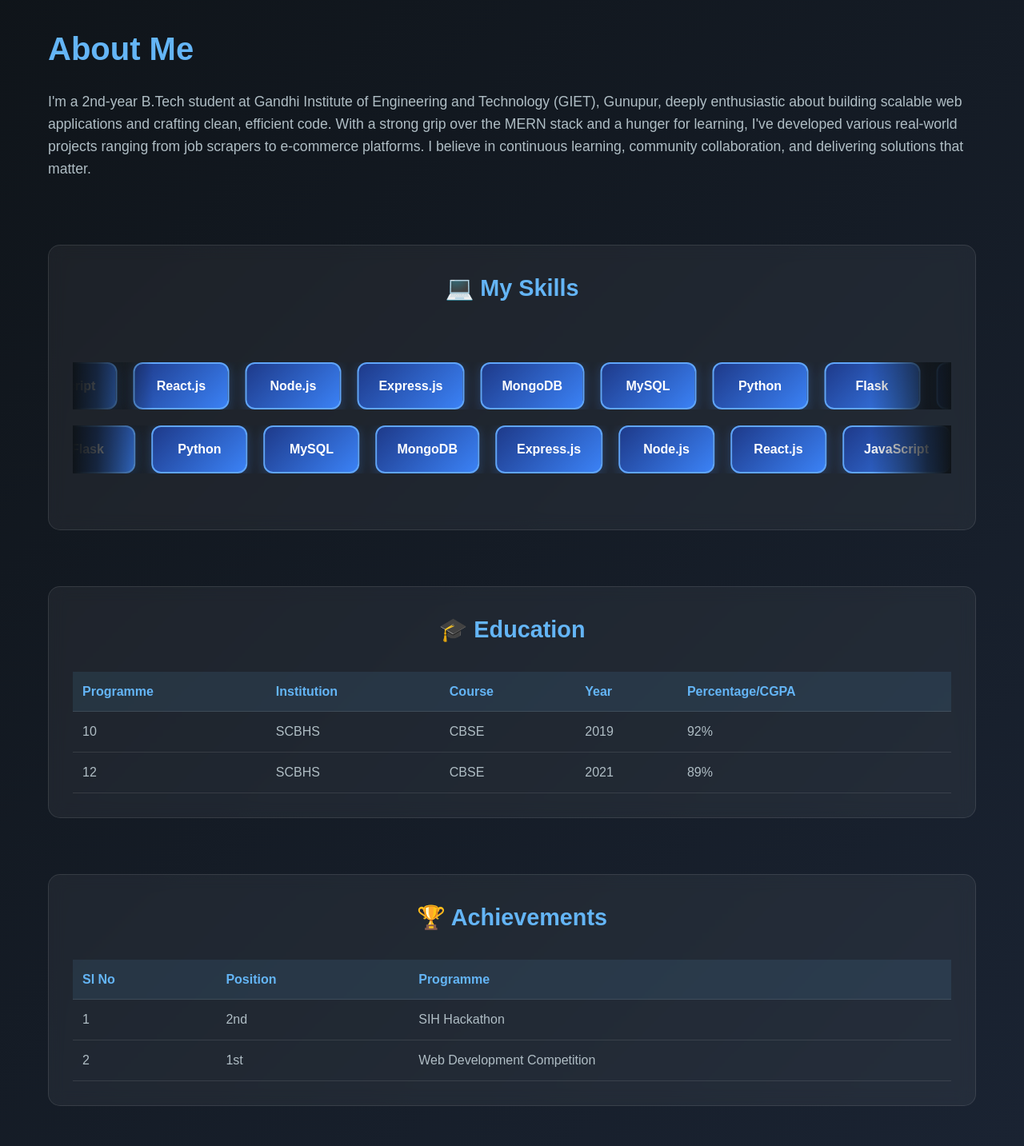
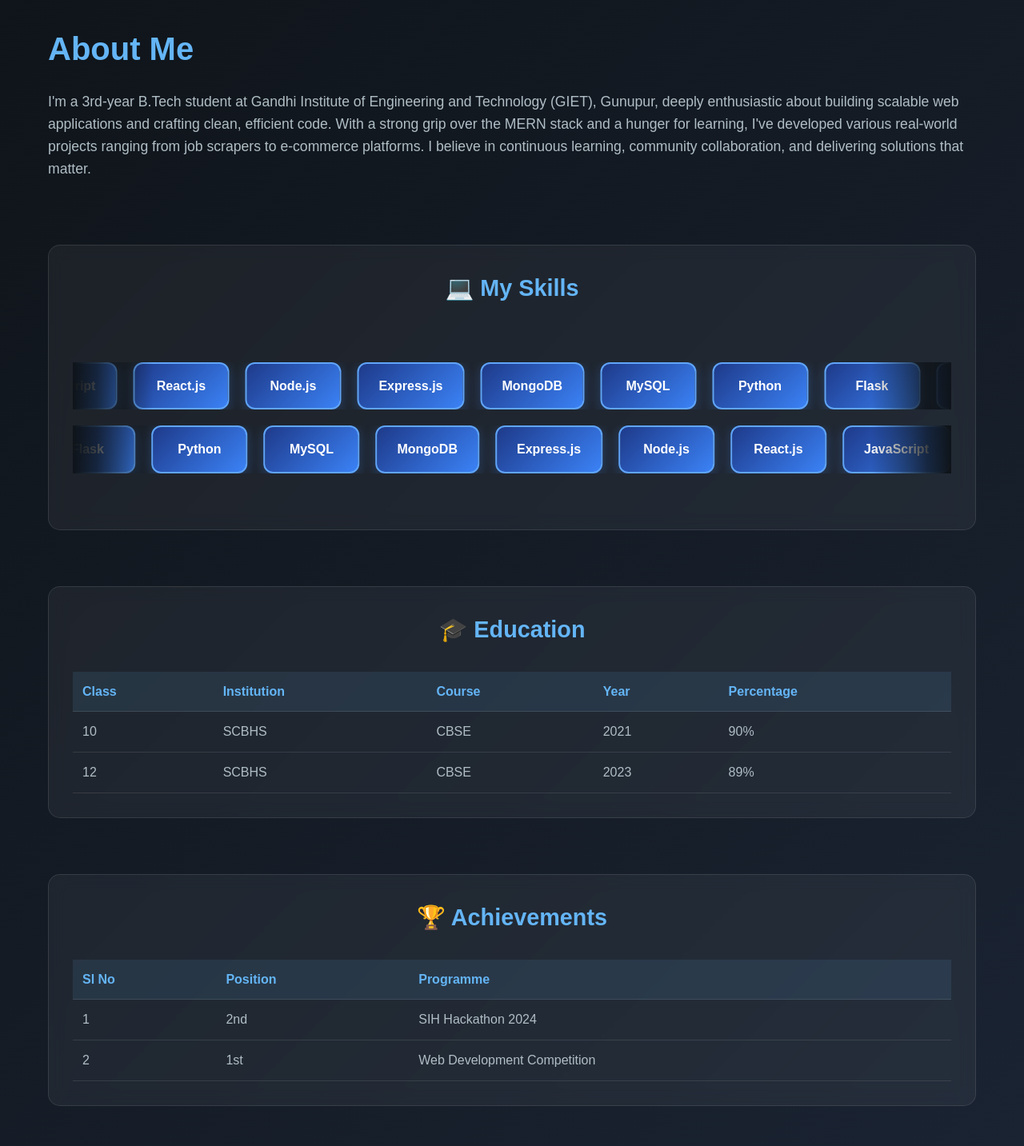
Before and after one commit to Pratikkumartulo/Python_portfolio, a Flask app: page /about in a window 1280 px wide. Shown: the part 71-1504 px from the top of the page at 80% size. Run offline with Flask 3, Linux system fonts and the light colour scheme.

Commit message:
Changed the user_data detail

```diff
--- a/templates/about.html
+++ b/templates/about.html
@@ -35,28 +35,23 @@
                 <table>
                     <thead>
                         <tr>
-                            <th>Programme</th>
+                            <th>Class</th>
                             <th>Institution</th>
                             <th>Course</th>
                             <th>Year</th>
-                            <th>Percentage/CGPA</th>
+                            <th>Percentage</th>
                         </tr>
                     </thead>
                     <tbody>
-                        <tr>
-                            <td>10</td>
-                            <td>SCBHS</td>
-                            <td>CBSE</td>
-                            <td>2019</td>
-                            <td>92%</td>
-                        </tr>
-                        <tr>
-                            <td>12</td>
-                            <td>SCBHS</td>
-                            <td>CBSE</td>
-                            <td>2021</td>
-                            <td>89%</td>
-                        </tr>
+                        {% for cls,detail in user['education'].items() %}
+                            <tr>
+                                <td>{{ cls }}</td>
+                                <td>{{ detail['school'] }}</td>
+                                <td>{{ detail['course'] }}</td>
+                                <td>{{ detail['year'] }}</td>
+                                <td>{{detail['percentage']}}</td>
+                            </tr>
+                        {% endfor %}
                     </tbody>
                 </table>
             </div>
@@ -72,16 +67,13 @@
                         </tr>
                     </thead>
                     <tbody>
+                        {% for sl,detail in user['achv'].items() %}
                         <tr>
-                            <td>1</td>
-                            <td>2nd</td>
-                            <td>SIH Hackathon</td>
+                            <td>{{sl}}</td>
+                            <td>{{detail['pos']}}</td>
+                            <td>{{detail['prog']}}</td>
                         </tr>
-                        <tr>
-                            <td>2</td>
-                            <td>1st</td>
-                            <td>Web Development Competition</td>
-                        </tr>
+                        {% endfor %}
                     </tbody>
                 </table>
             </div>
--- a/user.py
+++ b/user.py
@@ -4,7 +4,7 @@ user_data = {
     'profilePic': "../static/images/profile.png",
 
     'bio': (
-        "I'm a 2nd-year B.Tech student at Gandhi Institute of Engineering and Technology (GIET), Gunupur, "
+        "I'm a 3rd-year B.Tech student at Gandhi Institute of Engineering and Technology (GIET), Gunupur, "
         "deeply enthusiastic about building scalable web applications and crafting clean, efficient code. "
         "With a strong grip over the MERN stack and a hunger for learning, I've developed various real-world projects "
         "ranging from job scrapers to e-commerce platforms. I believe in continuous learning, community collaboration, "
@@ -21,19 +21,19 @@ user_data = {
         10: {
             'school': 'SCBHS',
             'course': 'CBSE',
-            'year': '2019',
-            'percentage': '92%'
+            'year': '2021',
+            'percentage': '90%'
         },
         12: {
             'school': 'SCBHS',
             'course': 'CBSE',
-            'year': '2021',
+            'year': '2023',
             'percentage': '89%'
         },
     },
 
     'achv': {
-        1: {'pos': '2nd', 'prog': "SIH Hackathon"},
+        1: {'pos': '2nd', 'prog': "SIH Hackathon 2024"},
         2: {'pos': '1st', 'prog': "Web Development Competition"}
     },
 
```
